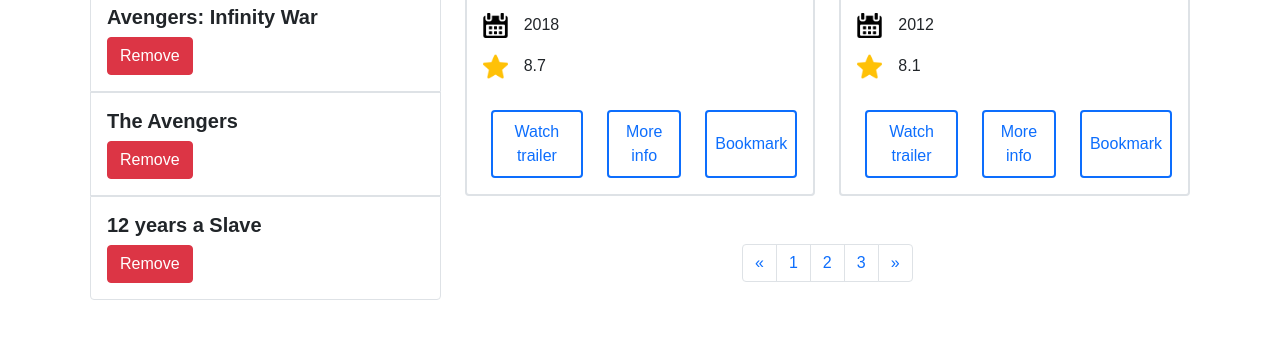
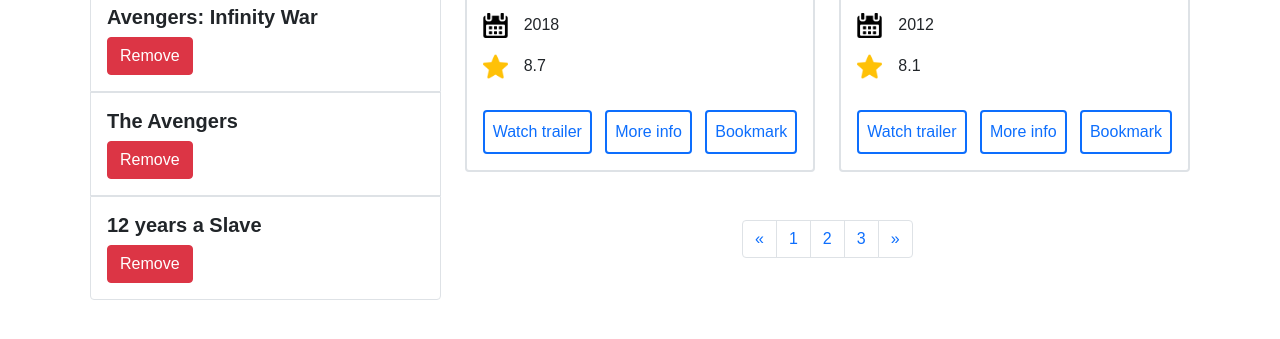
Before and after one commit to Sindarov-Mirmuhsin/hw, a plain HTML site: page index.html in a window 1280 px wide. Shown: the part 447-786 px from the top of the page. Drawn offline with nearby package versions, Linux system fonts and the light colour scheme.

Commit message:
Initail commit

```diff
--- a/index.html
+++ b/index.html
@@ -69,13 +69,13 @@
                   <time class="ms-3" datetime="2018-02-14">2018</time>
                 </div>
                 <div class="d-flex my-3">
-                  <img style="weight: 25px; height: 25px;" src="./images/star.png" alt="star image" >
+                  <img style="width: 25px; height: 25px;" src="./images/star.png" alt="star image" >
                   <p class="ms-3">8.7</p>
                 </div>
-                <div class="d-flex">
-                  <button class="btn btn-outline-primary border border-primary border-2 rounded ms-2 p-2 ">Watch trailer</button>
-                  <button class="btn btn-outline-primary border border-primary border-2 rounded ms-4 p-2 ">More info</button>
-                  <button class="btn btn-outline-primary border border-primary border-2 rounded ms-4 p-2 ">Bookmark</button>
+                <div class="d-flex justify-content-between">
+                  <button class="btn btn-outline-primary border border-primary border-2 rounded p-2 ">Watch trailer</button>
+                  <button class="btn btn-outline-primary border border-primary border-2 rounded p-2 ">More info</button>
+                  <button class="btn btn-outline-primary border border-primary border-2 rounded p-2 ">Bookmark</button>
                 </div>
               </div>
             </div>
@@ -92,13 +92,13 @@
                   <time class="ms-3" datetime="2012-02-14">2012</time>
                 </div>
                 <div class="d-flex my-3">
-                  <img style="weight: 25px; height: 25px;" src="./images/star.png" alt="star image" >
+                  <img style="width: 25px; height: 25px;" src="./images/star.png" alt="star image" >
                   <p class="ms-3">8.1</p>
                 </div>
-                <div class="d-flex">
-                  <button class="btn btn-outline-primary border border-primary border-2 rounded ms-2 p-2 ">Watch trailer</button>
-                  <button class="btn btn-outline-primary border border-primary border-2 rounded ms-4 p-2 ">More info</button>
-                  <button class="btn btn-outline-primary border border-primary border-2 rounded ms-4 p-2 ">Bookmark</button>
+                <div class="d-flex justify-content-between">
+                  <button class="btn btn-outline-primary border border-primary border-2 rounded p-2 ">Watch trailer</button>
+                  <button class="btn btn-outline-primary border border-primary border-2 rounded p-2 ">More info</button>
+                  <button class="btn btn-outline-primary border border-primary border-2 rounded p-2 ">Bookmark</button>
                 </div>
               </div>
             </div>
```
